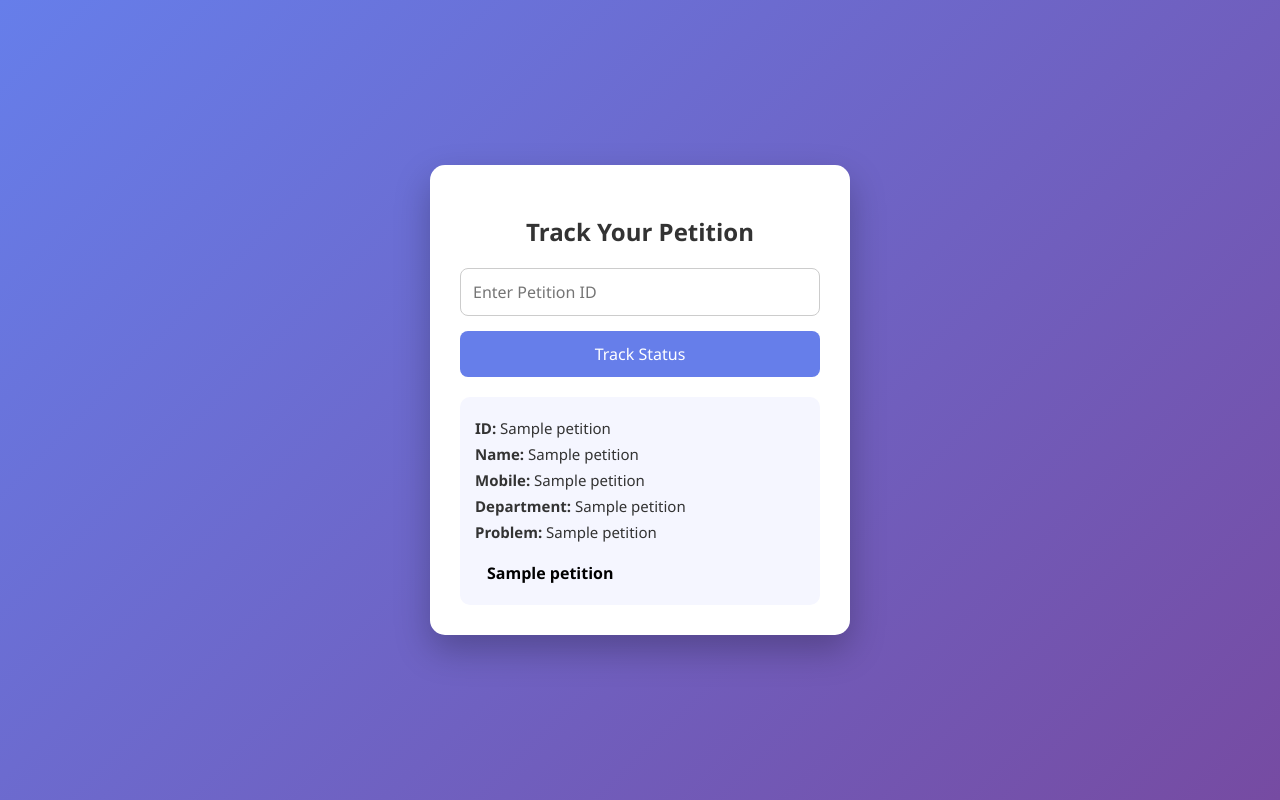
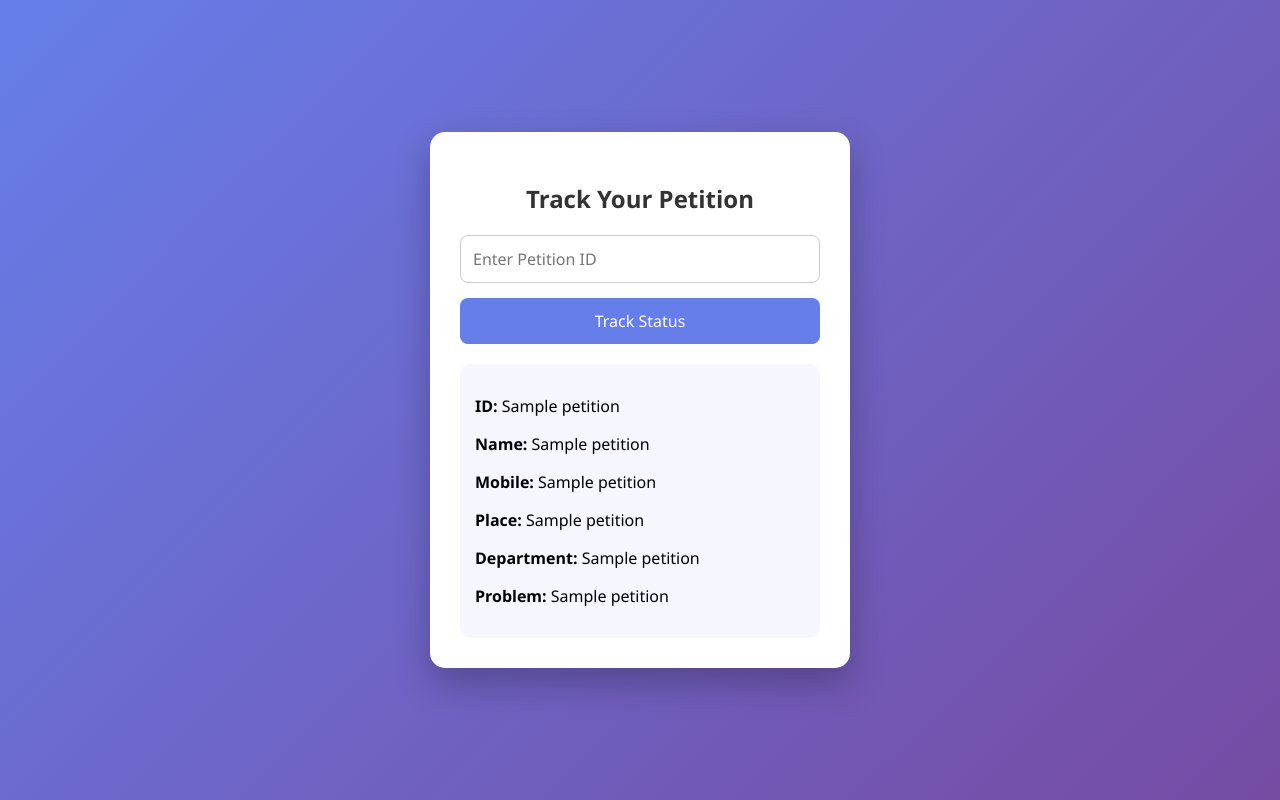
Before and after one commit to augustin1002/collector-petition-system, a Flask app: template templates/track.html in a window 1280 px wide. Run offline with Flask 3, Linux system fonts and the light colour scheme; the template is opened without the code that fills it: most values are stand-ins (such as "Sample title", 1, 10 or a date in 2020).

Commit message:
Update track.html

```diff
--- a/templates/track.html
+++ b/templates/track.html
@@ -51,11 +51,6 @@
             border-radius: 8px;
             font-size: 16px;
             cursor: pointer;
-            transition: 0.3s;
-        }
-
-        button:hover {
-            background: #5563d6;
         }
 
         .result {
@@ -66,18 +61,12 @@
             text-align: left;
         }
 
-        .result p {
-            margin: 6px 0;
-            font-size: 15px;
-            color: #333;
-        }
-
         .status {
             font-weight: bold;
-            padding: 6px 12px;
+            padding: 6px 14px;
             border-radius: 20px;
             display: inline-block;
-            margin-top: 8px;
+            margin-top: 10px;
         }
 
         .Pending {
@@ -117,13 +106,19 @@
             <p><strong>ID:</strong> {{ petition[0] }}</p>
             <p><strong>Name:</strong> {{ petition[1] }}</p>
             <p><strong>Mobile:</strong> {{ petition[2] }}</p>
-                <p><strong>Department:</strong> {{ petition[3] }}</p>
-                <p><strong>Problem:</strong> {{ petition[4] }}</p>
+            <p><strong>Place:</strong> {{ petition[3] }}</p>
+            <p><strong>Department:</strong> {{ petition[4] }}</p>
+            <p><strong>Problem:</strong> {{ petition[5] }}</p>
 
-                <span class="status {{ petition[5]|replace(' ', '_') }}">
-                    {{ petition[5] }}
-                </span>
+            {% if petition[6] == "Pending" %}
+                <span class="status Submitted">🕒 Pending </span>
+            {% elif petition[6] == "In Progress" %}
+                <span class="status In_Progress">🔄 In Progress</span>
+            {% elif petition[6] == "Solved" %}
+                <span class="status Solved">✅ Solved</span>
+            {% endif %}
         </div>
+
     {% elif petition is not none %}
         <div class="not-found">
             ❌ Petition ID not found
```
Lines whose indentation alone changed are shown as unchanged.
